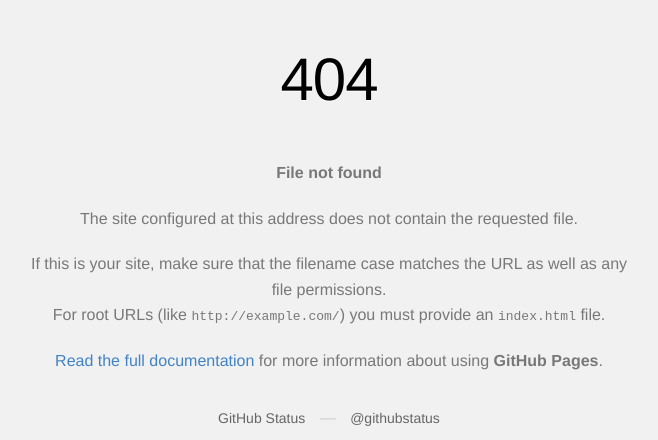
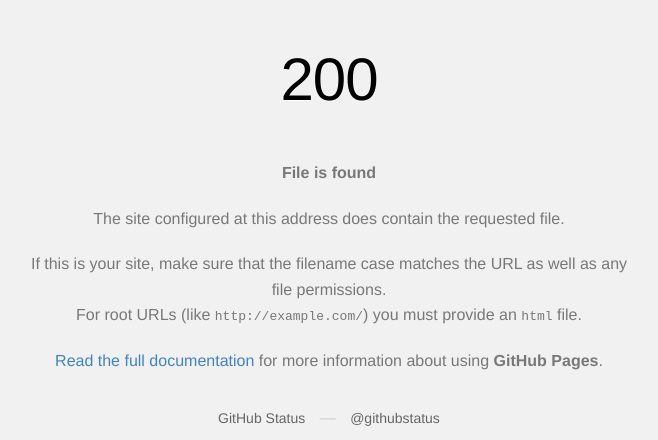
Before and after one commit to hk-studentunion/web, a plain HTML site: page docs/index.html in a window 1280 px wide. Shown: the top 440 px of the page, without its empty margins (311-969 px from the left). Drawn offline with Linux system fonts and the light colour scheme.

Commit message:
Update index.html

```diff
--- a/docs/index.html
+++ b/docs/index.html
@@ -57,11 +57,11 @@
 
     <div class="container">
 
-      <h1>404</h1>
-      <p><strong>File not found</strong></p>
+      <h1>200</h1>
+      <p><strong>File is found</strong></p>
 
       <p>
-        The site configured at this address does not
+        The site configured at this address does
         contain the requested file.
       </p>
 
@@ -69,11 +69,11 @@
         If this is your site, make sure that the filename case matches the URL
         as well as any file permissions.<br>
         For root URLs (like <code>http://example.com/</code>) you must provide an
-        <code>index.html</code> file.
+        <code>html</code> file.
       </p>
 
       <p>
-        <a href="https://help.github.com/pages/">Read the full documentation</a>
+        <a href="/">Read the full documentation</a>
         for more information about using <strong>GitHub Pages</strong>.
       </p>
 
```
